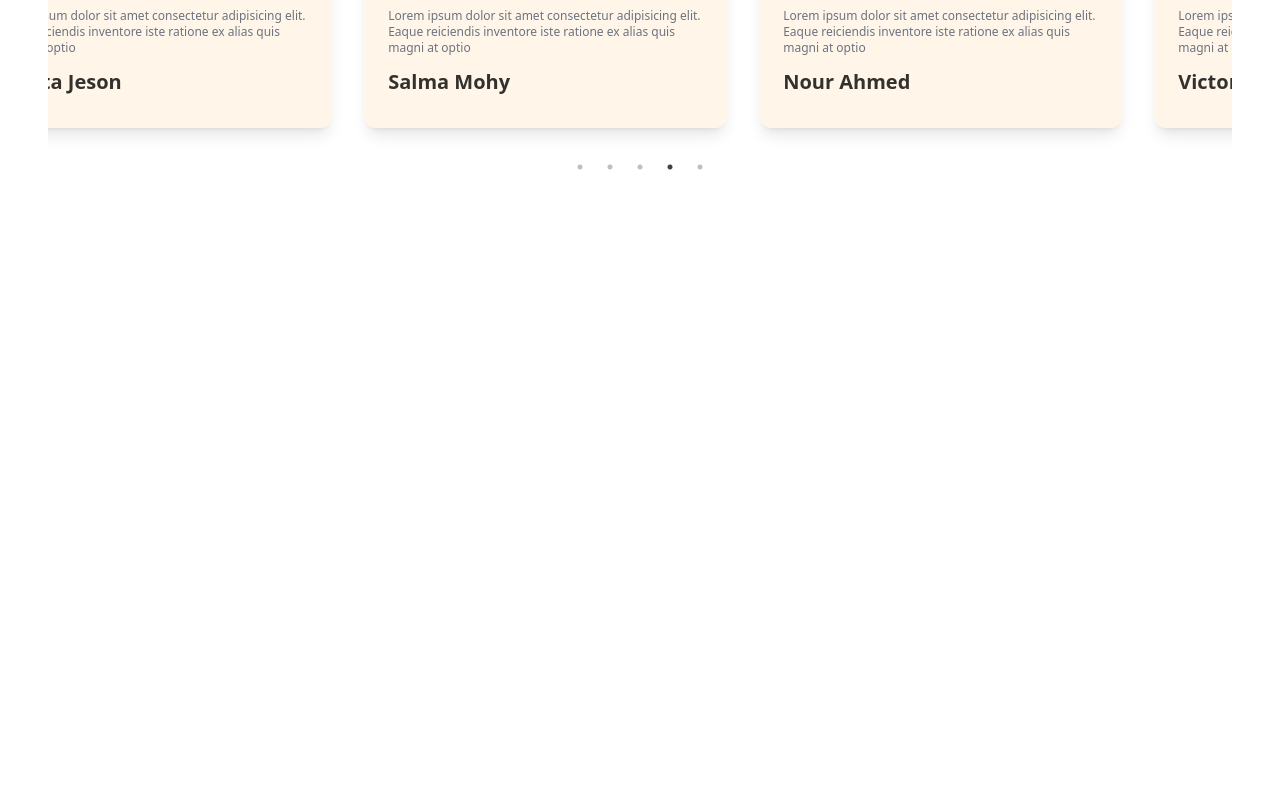
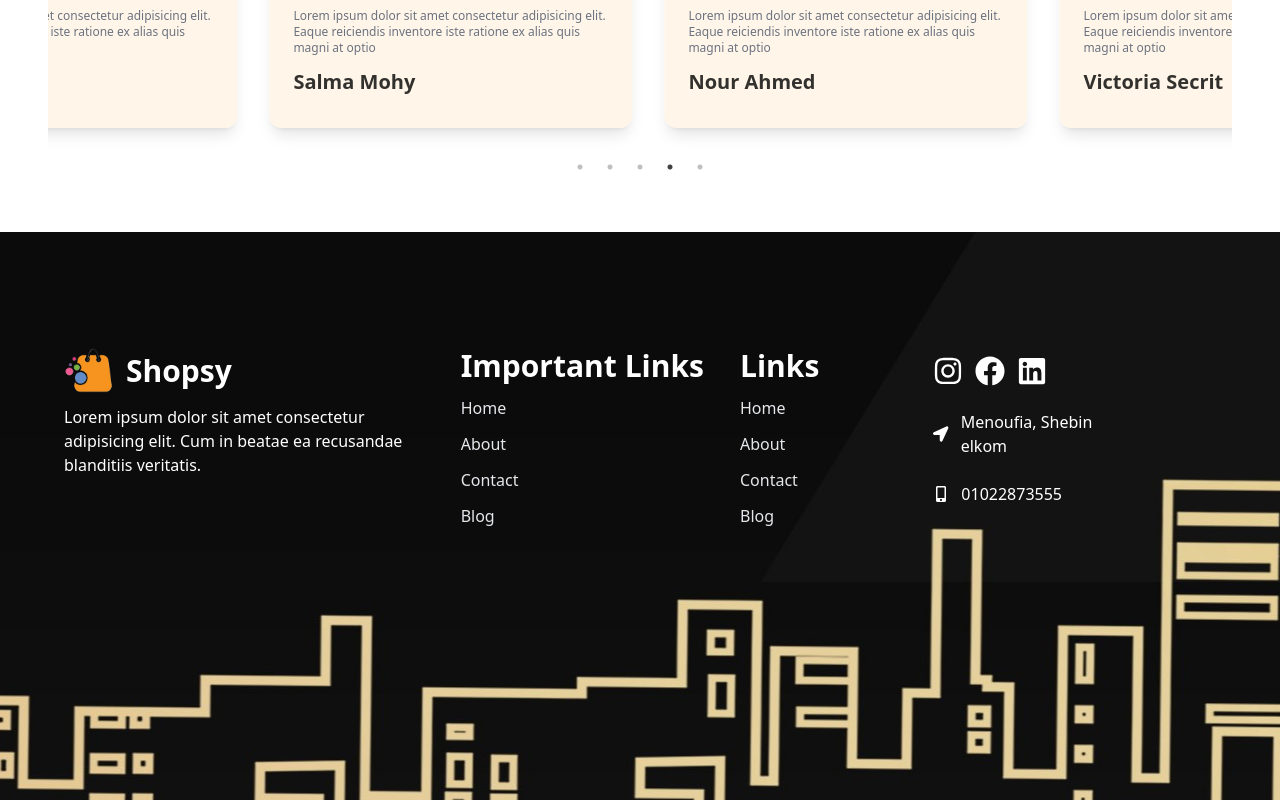
Before and after one commit to Mariem213/Shopping-E_Commerce, a React (Vite) app: page / in a window 1280 px wide. Shown: the part 3720-4520 px from the top of the page. Before the commit the page ends 3952 px from the top, so only its background shows below. Built offline with nearby package versions, Linux system fonts and the light colour scheme.

Commit message:
Finish Footer

```diff
--- a/src/App.jsx
+++ b/src/App.jsx
@@ -6,24 +6,25 @@ import TopRated from './components/TopRated';
 import Sales from './components/Sales';
 import NewProduct from './components/NewProduct';
 import Testimonials from './components/Testimonials';
+import Footer from './components/Footer';
 import AOS from 'aos';
 import 'aos/dist/aos.css';
 
 const App = () => {
 
-  React.useEffect( () => {
+  React.useEffect(() => {
     AOS.init({
       offset: 100,
       duration: 800,
       easing: 'ease-in-sine',
-      delay:100
+      delay: 100
     });
     AOS.refresh();
   }, []);
 
   return (
-    <div>
-      <Navbar/>
+    <div className='bg-white dark:bg-gray-900 dark:text-white duration-200'>
+      <Navbar />
       <Header />
       <Products />
       <TopRated />
@@ -31,6 +32,7 @@ const App = () => {
       <NewProduct />
       <Products />
       <Testimonials />
+      <Footer />
     </div>
   )
 }
--- /dev/null
+++ b/src/components/Footer.jsx
@@ -0,0 +1,157 @@
+// import React from 'react'
+import Logo from "../assets/logo.png"
+import FooterImg from "../assets/footer2.jpg"
+import { FaFacebook, FaInstagram, FaLinkedin, FaLocationArrow, FaMobileAlt } from "react-icons/fa"
+
+const BannerImg = {
+    backgroundImage: `url(${FooterImg})`,
+    backgroundPosition: 'bottom',
+    backgroundrepeat: 'no-repeat',
+    backgroundsize: 'cover',
+    height: '100%',
+    width: '100%',
+    // opcity: '0.2'
+}
+
+const FooterLinks = [
+    {
+        title: 'Home',
+        link: "/#"
+    },
+    {
+        title: 'About',
+        link: "/#about"
+    },
+    {
+        title: 'Contact',
+        link: "/#contact"
+    },
+    {
+        title: 'Blog',
+        link: "/#blog"
+    }
+]
+
+function Footer() {
+    return (
+        <div className="text-white py-16" style={BannerImg}>
+            <div className="container">
+                <div data-aos="zoom-in" className="grid md:grid-cols-3 pb-44 pt-5">
+                    {/* Company details */}
+                    <div className="px-4 py-8">
+                        <h1 className="
+                                sm:text-3xl text-xl sm:text-left text-justify
+                                font-bold
+                                flex items-center gap-3
+                                mb-3
+                            "
+                        >
+                            <img src={Logo} alt="Footer Logo" className="max-w-[50px]" />
+                            Shopsy
+                        </h1>
+                        <p>
+                            Lorem ipsum dolor sit amet consectetur adipisicing elit. Cum in beatae ea recusandae blanditiis veritatis.
+                        </p>
+                    </div>
+
+                    {/* Footer Links */}
+                    <div className="flex justify-around items-center">
+                        <div>
+                            <div className="px-4 py-8">
+                                <h1 className="
+                                        sm:text-3xl text-xl sm:text-left text-justify
+                                        font-bold
+                                        flex items-center gap-3
+                                        mb-3
+                                    "
+                                >
+                                    Important Links
+                                </h1>
+                                <ul className="flex flex-col gap-3">
+                                    {
+                                        FooterLinks.map(
+                                            (data) => (
+                                                <li
+                                                    className="
+                                                        cursor-pointer
+                                                        hover:text-main_color
+                                                        hover:translate-x-1 duration-300
+                                                        text-gray-200
+                                                    "
+                                                    key={data.title}
+                                                >
+                                                    <span>{data.title}</span>
+                                                </li>
+                                            )
+                                        )
+                                    }
+                                </ul>
+                            </div>
+                        </div>
+                        <div>
+                            <div className="px-4 py-8">
+                                <h1 className="
+                                        sm:text-3xl text-xl sm:text-left text-justify
+                                        font-bold
+                                        flex items-center gap-3
+                                        mb-3
+                                    "
+                                >
+                                    Links
+                                </h1>
+                                <ul className="flex flex-col gap-3">
+                                    {
+                                        FooterLinks.map(
+                                            (data) => (
+                                                <li
+                                                    className="
+                                                        cursor-pointer
+                                                        hover:text-main_color
+                                                        hover:translate-x-1 duration-300
+                                                        text-gray-200
+                                                    "
+                                                    key={data.title}
+                                                >
+                                                    <span>{data.title}</span>
+                                                </li>
+                                            )
+                                        )
+                                    }
+                                </ul>
+                            </div>
+                        </div>
+
+                    </div>
+
+                    {/* Social Links */}
+                    <div>
+                        <div className="px-24 ">
+                            <div className="flex items-center gap-3 mt-7 py-3">
+                                <a href="#">
+                                    <FaInstagram className="text-3xl hover:text-main_color" />
+                                </a>
+                                <a href="#">
+                                    <FaFacebook className="text-3xl hover:text-main_color" />
+                                </a>
+                                <a href="#">
+                                    <FaLinkedin className="text-3xl hover:text-main_color" />
+                                </a>
+
+                            </div>
+                            <div className="flex items-center gap-3 py-3 cursor-default hover:text-main_color">
+                                <FaLocationArrow />
+                                <span>Menoufia, Shebin elkom</span>
+                            </div>
+                            <div className="flex items-center gap-3 py-3 cursor-default hover:text-main_color">
+                                <FaMobileAlt />
+                                <span>01022873555</span>
+                            </div>
+                        </div>
+                    </div>
+                </div>
+            </div>
+        </div>
+    )
+}
+
+export default Footer
--- a/src/components/Testimonials.jsx
+++ b/src/components/Testimonials.jsx
@@ -115,8 +115,8 @@ function Testimonials() {
                                             </div>
                                             <div className="flex flex-col items-center gap-4">
                                                 <div className="space-y-3">
-                                                    <p className="text-xs text-gray-500">{data.text}</p>
-                                                    <h1 className="text-xl font-bold text-black/80 dark:text-light">{data.name}</h1>
+                                                    <p className="text-xs text-gray-500 dark:text-gray-400">{data.text}</p>
+                                                    <h1 className="text-xl font-bold text-black/80 dark:text-main_color/70">{data.name}</h1>
                                                 </div>
                                             </div>
                                             <p className="
```
Also changed, not shown: src/assets/footer2.jpg (added).
